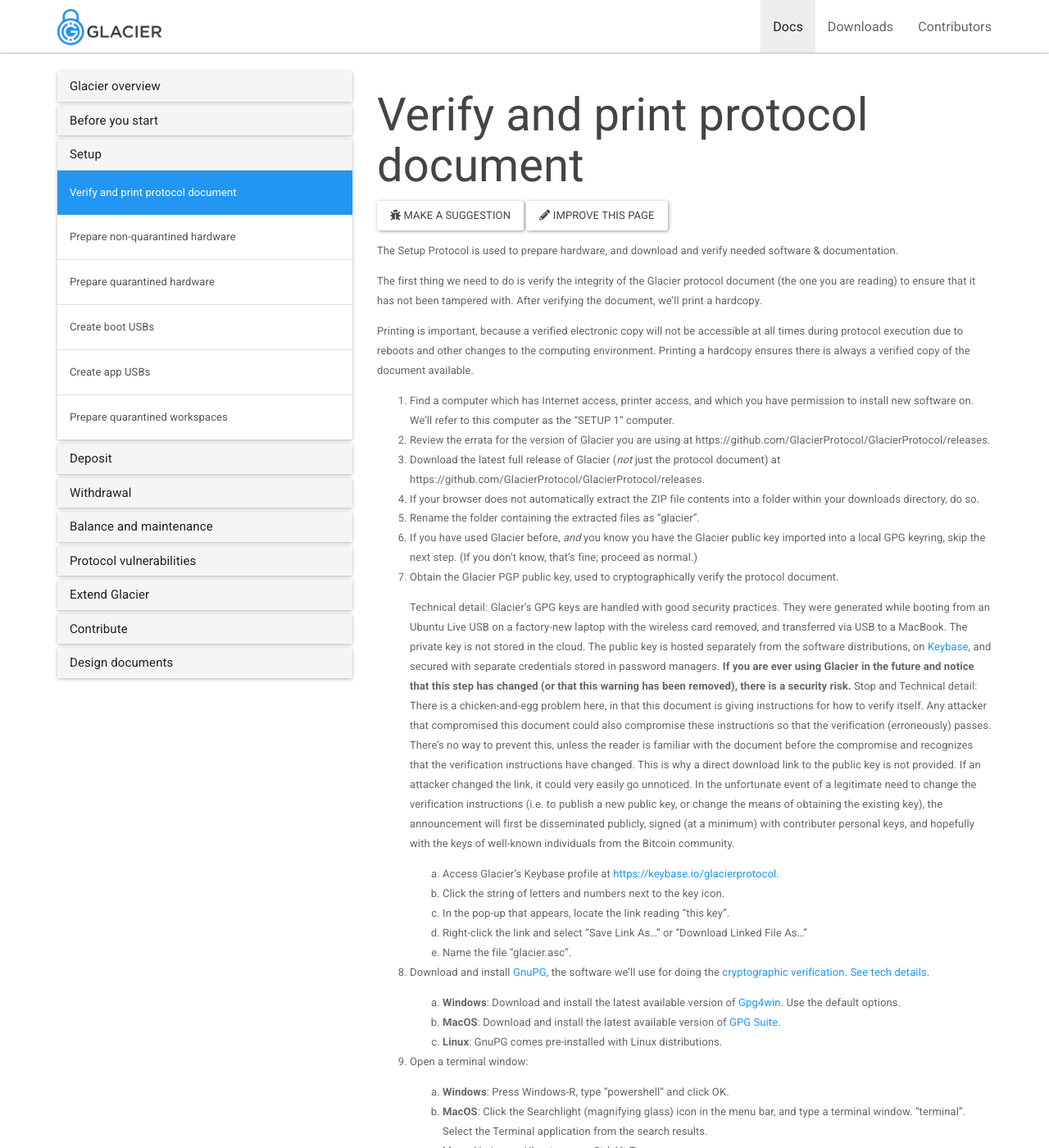
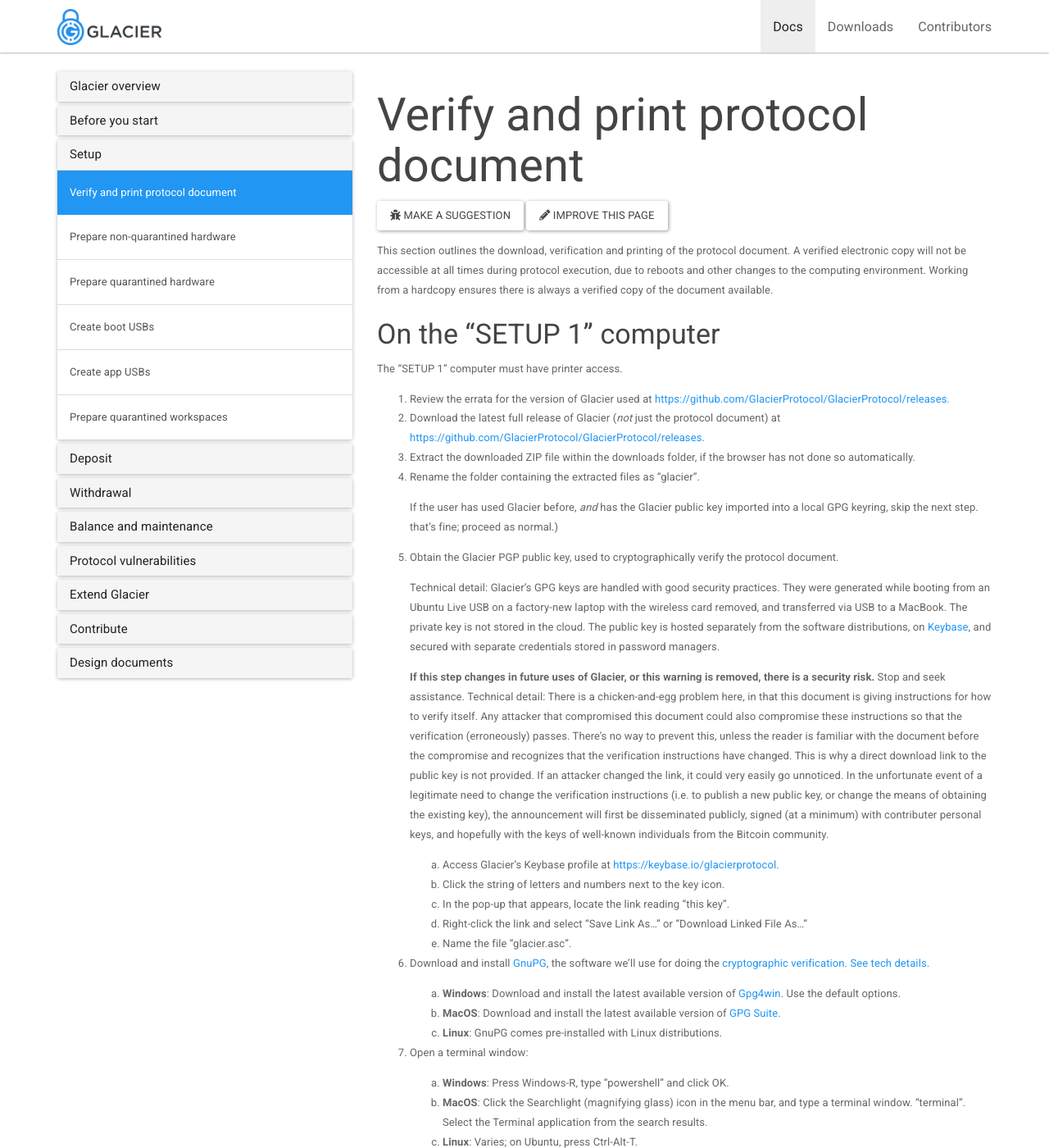
Before and after one commit to GlacierProtocol/glacierprotocol.github.io, a Jekyll site: the page built from _docs/setup/verify.md, in a window 1280 px wide and 1400 px high. Shown: the whole window at 82% size. Built offline with Jekyll 4.4.1, drawn with Linux system fonts in a browser that asks for light colours; nearby versions of some CDN libraries.

Commit message:
Reworded, restructured, links made consistent

```diff
--- a/_docs/setup/verify.md
+++ b/_docs/setup/verify.md
@@ -5,31 +5,24 @@
 redirect_from: /docs/setup/
 ---
 
-The Setup Protocol is used to prepare hardware, and download and verify needed
-software & documentation.
+This section outlines the download, verification and printing of the
+protocol document. A verified electronic copy will not be accessible at all times
+during protocol execution, due to reboots and other changes to the computing
+environment. Working from a hardcopy ensures there is always a verified copy of
+the document available.
 
-The first thing we need to do is verify the integrity of
-the Glacier protocol document (the one you are reading) to ensure that it
-has not been tampered with. After verifying the document, we'll print
-a hardcopy.
+### On the "SETUP 1" computer
 
-Printing is important, because a verified electronic copy will not be
-accessible at all times during protocol execution due to reboots and other
-changes to the computing environment. Printing a hardcopy ensures there is
-always a verified copy of the document available.
+The "SETUP 1" computer must have printer access.
 
-1. Find a computer which has Internet access, printer access, and which you have
-permission to install new software on. We'll refer to this computer as the
-"SETUP 1" computer.
-2. Review the errata for the version of Glacier you are using at
-https://github.com/GlacierProtocol/GlacierProtocol/releases.
-3. Download the latest full release of Glacier (*not* just the protocol document)
-at https://github.com/GlacierProtocol/GlacierProtocol/releases.
-4. If your browser does not automatically extract the ZIP file contents into a
-folder within your downloads directory, do so.
-5. Rename the folder containing the extracted files as "glacier".
-6. If you have used Glacier before, *and* you know you have the Glacier public key
-imported into a local GPG keyring, skip the next step. (If you don't know,
+1. Review the errata for the version of Glacier used at
+[https://github.com/GlacierProtocol/GlacierProtocol/releases.](https://github.com/GlacierProtocol/GlacierProtocol/releases)
+2. Download the latest full release of Glacier (*not* just the protocol document)
+at [https://github.com/GlacierProtocol/GlacierProtocol/releases.](https://github.com/GlacierProtocol/GlacierProtocol/releases)
+3. Extract the downloaded ZIP file within the downloads folder, if the browser has not done so automatically.
+4. Rename the folder containing the extracted files as "glacier".
+
+    If the user has used Glacier before, *and* has the Glacier public key imported into a local GPG keyring, skip the next step.
 that's fine; proceed as normal.)
 5. Obtain the Glacier PGP public key, used to cryptographically verify the protocol document.
 
@@ -39,9 +32,9 @@
     key is not stored in the cloud. The public key is hosted separately from the
     software distributions, on [Keybase](https://keybase.io/), and secured with separate credentials stored
     in password managers.
-   **If you are ever using Glacier in the future and notice that this step has
-   changed (or that this warning has been removed), there is a security risk.**
-   Stop and
+
+   **If this step changes in future uses of Glacier, or this warning is removed, there is a security risk.**
+   Stop and seek assistance.
     Technical detail: There is a chicken-and-egg problem here, in that this document
     is giving instructions for how to verify itself. Any attacker that compromised
     this document could also compromise these instructions so that the verification
```
